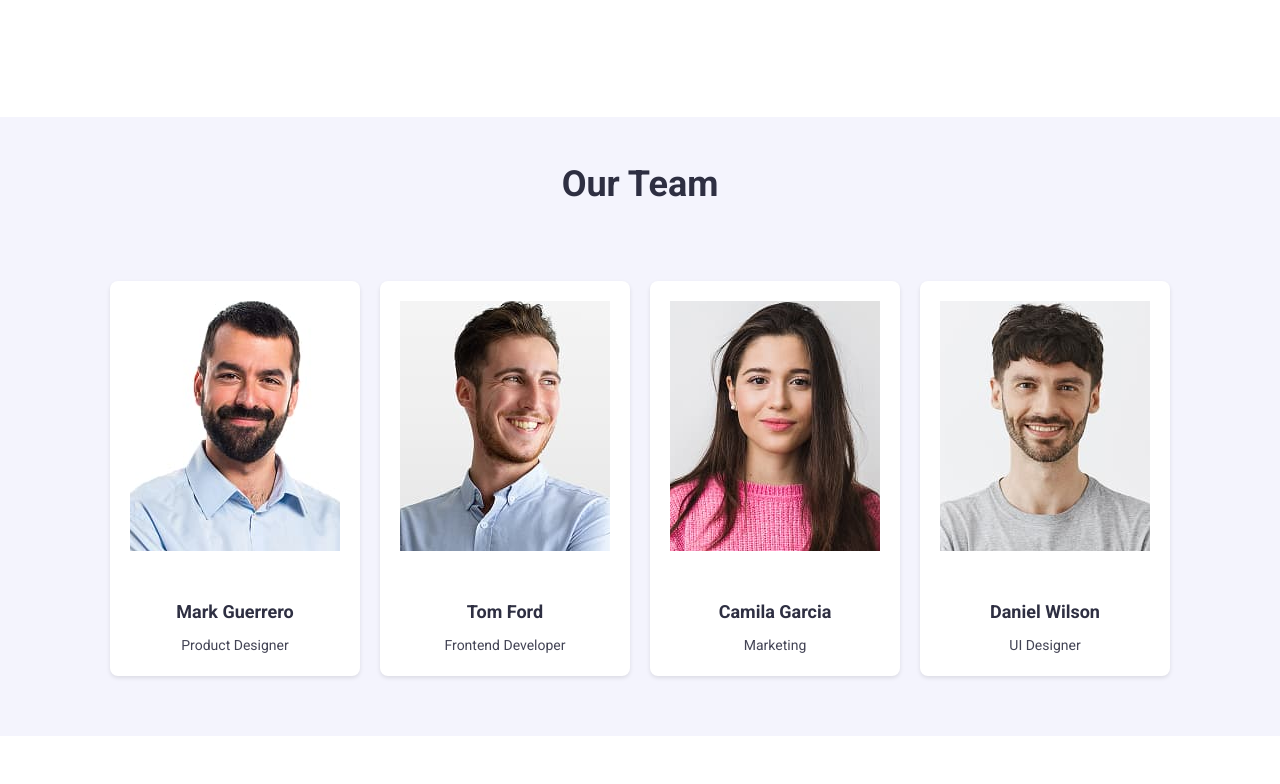
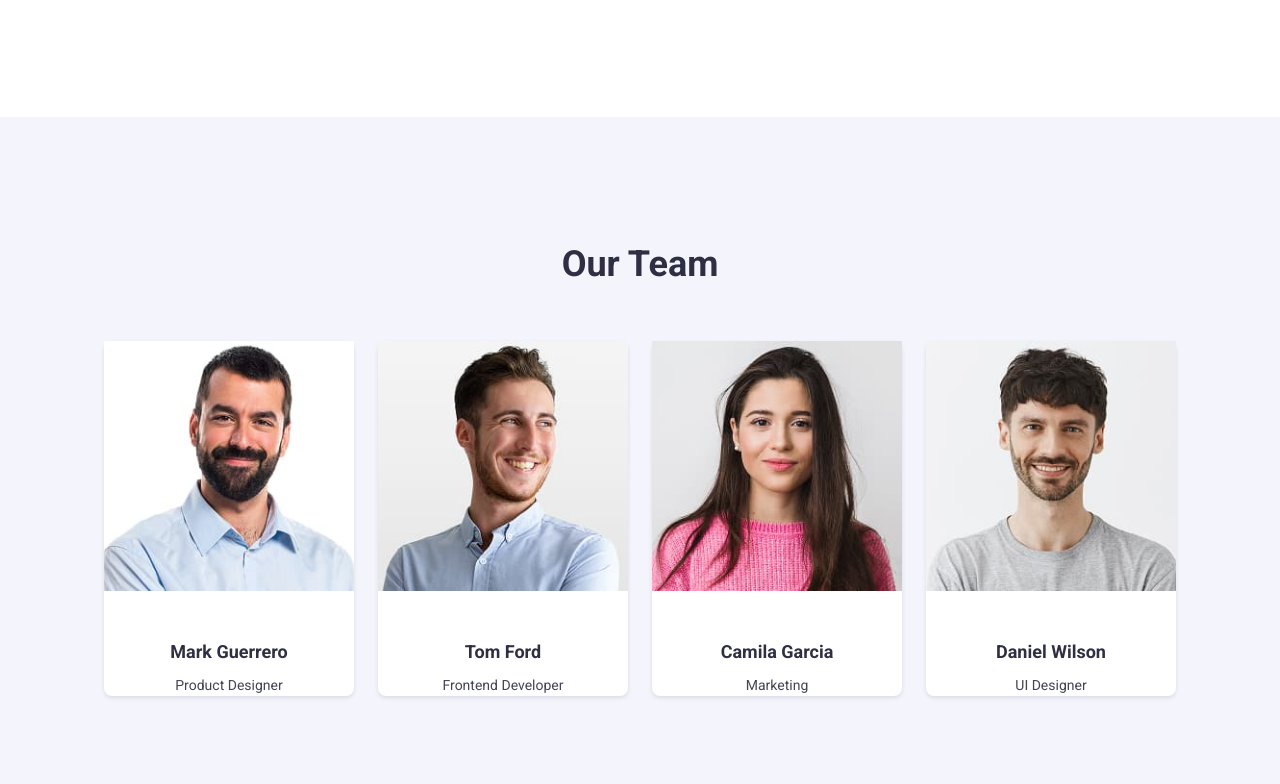
Before and after one commit to zehrayazici/goit-markup-hw-03, a plain HTML site: page index.html in a window 1280 px wide. Shown: the part 696-1480 px from the top of the page. Drawn offline with nearby package versions, Linux system fonts and the light colour scheme.

Commit message:
Our Team ve Portfolio CSS düzenlemeleri yapıldı

```diff
--- a/css/styles.css
+++ b/css/styles.css
@@ -130,7 +130,7 @@ ul {
 .team {
   text-align: center;
   background-color: #f4f4fd;
-  padding: 40px 0;
+  padding: 120px 0; /* 40px yerine 120px */
 }
 
 .team h2 {
@@ -142,26 +142,25 @@ ul {
   display: flex;
   justify-content: center;
   flex-wrap: wrap;
-  gap: 20px; /* kutular arası boşluk */
-  padding: 20px;
-  margin: 0 auto; /* ortalar */
+  gap: 24px; /* 20px yerine tasarıma uygun değer */
+  margin: 0 auto;
   flex-shrink: 0;
 }
 
 .teamss {
   background-color: #ffffff;
   border-radius: 8px;
-  padding: 20px;
   box-shadow: 0px 2px 4px rgba(0,0,0,0.1);
-  padding: 20px;
-  flex:1 1 220px;
+  flex: 1 1 220px;
   max-width: 250px;
   text-align: center;
+  /* padding kaldırıldı */
 }
+
 .teamss img {
   width: 100%;
   height: 250px;
-  object-fit: none;
+  object-fit: cover; /* none yerine cover daha doğru */
   margin-bottom: 20px;
 }
 
@@ -174,8 +173,6 @@ ul {
   font-size: 14px;
   color: #434455;
 }
-
-
 
 /* Portfolio */
 .portfolio {
@@ -191,7 +188,7 @@ ul {
 .projects {
   display: flex;
   flex-wrap: wrap;
-  gap: 20px;
+  gap: 24px; /* 20px yerine tasarıma uygun değer */
   justify-content: center;
 }
 
```
